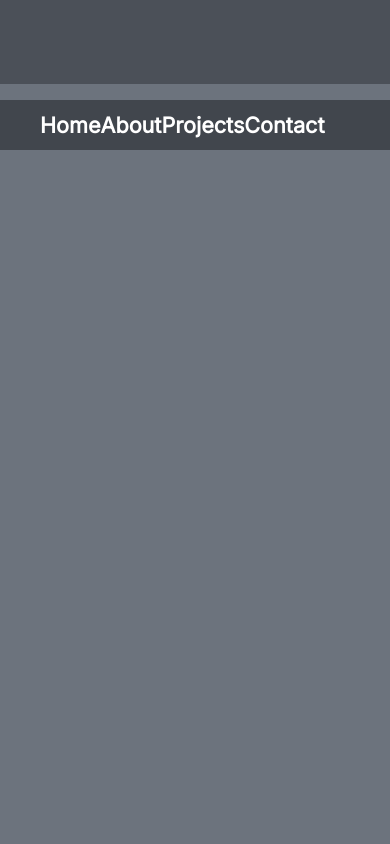
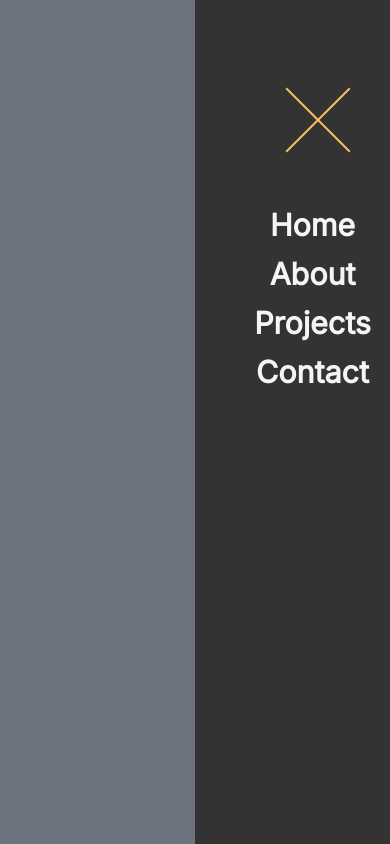
Before and after one commit to dagimalemux/humberger-menu, a plain HTML site: page index.html in a window 390 px wide. Drawn offline with Linux system fonts and the light colour scheme.

Commit message:
adding x to the nav bar

```diff
--- a/index.html
+++ b/index.html
@@ -11,17 +11,20 @@
 </head>
 <body>
     <header>
-
+        <div class="open-nav">
+            <span></span>
+            <span></span>
+            <span></span>
+        </div>
     </header>
 
+     <nav>
+       <div class="hum">
 
-     <nav>
+            <span class="line"></span>
+            <span class="line"></span>
 
-        <div class="line"></div>
-        <div class="line"></div>
-        <div class="line"></div>
-
-
+       </div>
 
         <ul class="list">
             <li><a href="#">Home</a></li>
--- a/style.css
+++ b/style.css
@@ -1,66 +1,93 @@
 body, html {
-        margin: 0;
-        padding: 0;
-        height: 100%;
-        background-color: #6C737D;
-        font-family: 'inter', sans-serif;
-    }
- header{
-    display: flex;
-    background-color: #4B5058;
-    height: 10%;
-    width: 100%;
-
- }
-nav{
-    background-color:#41464D;
+    margin: 0;
+    padding: 0;
+    height: 100%;
+    background-color: #6C737D;
+    font-family: 'inter', sans-serif;
 }
-a{
+/*  */
+a {
     text-decoration: none;
-    color:white;
-    font-weight: bold;
-    font-size: 1.35rem;
 }
 
-ul{
-    list-style: none;
+.list{
+    justify-content: space-between;
     display: flex;
-
-    align-items: center;
-    height: 50px;
 
 }
 
-@media (max-width: 348px) {
-    ul{
+@media (max-width: 768px){
+    .list{
         flex-direction: column;
-        height: 100%;
-    }
-    a{
-        font-size: 1.5rem;
+        align-items: center;
+        justify-content: space-around;
+
+        font-size: 1.6rem;
+        font-weight: bold;
+        list-style-type: none;
+        margin-top:20%;
 
     }
+
     nav{
 
-        background-color: #41464D;
+        position: fixed;
+        top: 0;
+        right: 0;
         width: 50%;
-        height: 100%;
-        padding-top: 9rem;
-        margin-top: -90px;
+        background-color: #333;
+        height: 100vh; /* Use viewport height to ensure full height */
+        z-index: 999; /* Ensure it's on top of other content */
+        box-sizing: border-box; /* Include padding and border in the width */
+        padding: 5; /* Optional: Add padding for better readability */
+        display: flex;
+        justify-content: flex-end; /* Align items to the right */
+        flex-direction: column;
 
 
     }
+    nav ul{
+        margin-bottom: 28rem;
 
-    li{
-        padding:0.2rem;
 
     }
-    .line{
-        position: sticky;
-        display: block;
-        width: 1rem;
+    nav a{
+        font-size: 1.9rem;
+        font-weight: bold;
+        margin-bottom: 0;
+        color: whitesmoke;
+    }
+    nav ul li{
+        margin:0.4rem;
+    }
+
+    .hum {
+
+        display: flex;
+        width: 50px; /* Adjust width as needed */
+        height: 50px; /* Adjust height as needed */
+        position: relative;
+        cursor: pointer;
+        justify-content: center;
+        align-items: center;
+        padding: 20px;
+        margin: 40%;
+        margin-bottom: 0;
+    }
+
+    .line {
+        position: absolute;
+        width: 100%;
         height: 2px;
-        color:#FBBD60;
+        background-color: #FBBD60;
+    }
+
+    .line:nth-child(1) {
+        transform: rotate(45deg); /* Rotate first line by 45 degrees */
+    }
+
+    .line:nth-child(2) {
+        transform: rotate(-45deg); /* Rotate second line by -45 degrees */
     }
 
 }
```
